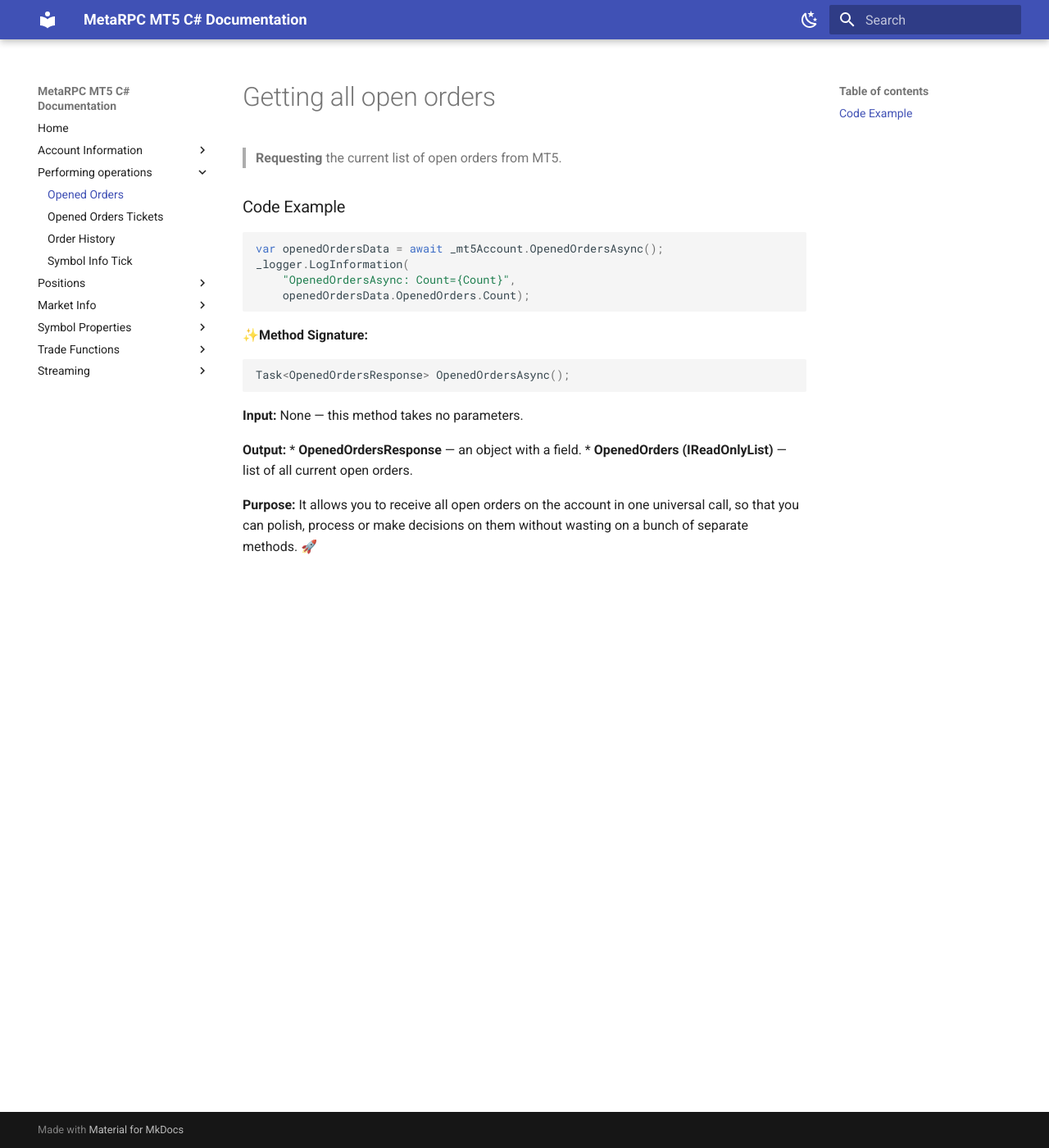
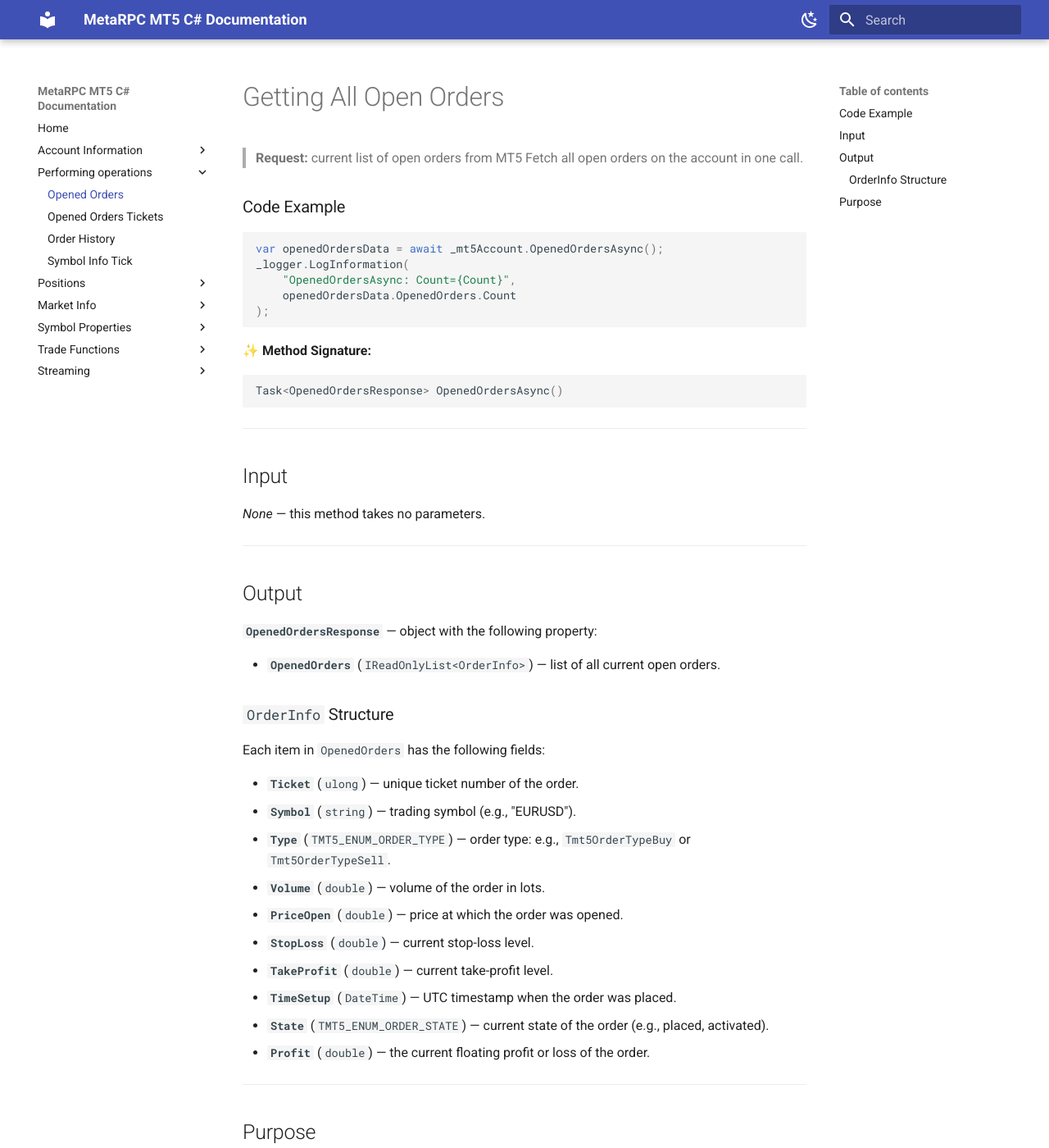
Before and after one commit to MetaRPC/CSharpMT5, an MkDocs documentation site: the page built from docs/orders/OpenedOrders.md, in a window 1280 px wide and 1400 px high. Shown: the whole window at 82% size. Built offline with MkDocs 1.6.1 and Material for MkDocs 9.7.7, drawn with Linux system fonts in a browser that asks for light colours; some of the changed text lies outside the part shown.

Commit message:
Update OpenedOrders.md

````diff
--- a/docs/orders/OpenedOrders.md
+++ b/docs/orders/OpenedOrders.md
@@ -1,24 +1,55 @@
-# Getting all open orders
+# Getting All Open Orders
 
-> **Requesting** the current list of open orders from MT5.
+> **Request:** current list of open orders from MT5
+> Fetch all open orders on the account in one call.
+
 ### Code Example
 
 ```csharp
 var openedOrdersData = await _mt5Account.OpenedOrdersAsync();
 _logger.LogInformation(
     "OpenedOrdersAsync: Count={Count}",
-    openedOrdersData.OpenedOrders.Count);
-```
-✨**Method Signature:**
-```csharp
-Task<OpenedOrdersResponse> OpenedOrdersAsync();
+    openedOrdersData.OpenedOrders.Count
+);
 ```
 
- **Input:** None — this method takes no parameters.
+✨ **Method Signature:**
 
- **Output:**
-  * **OpenedOrdersResponse** — an object with a field.
-  * **OpenedOrders (IReadOnlyList<OrderInfo>)** — list of all current open orders.
+```csharp
+Task<OpenedOrdersResponse> OpenedOrdersAsync()
+```
 
-**Purpose:**
-It allows you to receive all open orders on the account in one universal call, so that you can polish, process or make decisions on them without wasting on a bunch of separate methods. 🚀
+---
+
+## Input
+
+*None* — this method takes no parameters.
+
+---
+
+## Output
+
+**`OpenedOrdersResponse`** — object with the following property:
+
+* **`OpenedOrders`** (`IReadOnlyList<OrderInfo>`) — list of all current open orders.
+
+### `OrderInfo` Structure
+
+Each item in `OpenedOrders` has the following fields:
+
+* **`Ticket`** (`ulong`) — unique ticket number of the order.
+* **`Symbol`** (`string`) — trading symbol (e.g., "EURUSD").
+* **`Type`** (`TMT5_ENUM_ORDER_TYPE`) — order type: e.g., `Tmt5OrderTypeBuy` or `Tmt5OrderTypeSell`.
+* **`Volume`** (`double`) — volume of the order in lots.
+* **`PriceOpen`** (`double`) — price at which the order was opened.
+* **`StopLoss`** (`double`) — current stop-loss level.
+* **`TakeProfit`** (`double`) — current take-profit level.
+* **`TimeSetup`** (`DateTime`) — UTC timestamp when the order was placed.
+* **`State`** (`TMT5_ENUM_ORDER_STATE`) — current state of the order (e.g., placed, activated).
+* **`Profit`** (`double`) — the current floating profit or loss of the order.
+
+---
+
+## Purpose
+
+Allows you to receive all open orders on the account in one universal call, so that you can log, process, or make decisions on them without juggling multiple methods. 🚀
````
